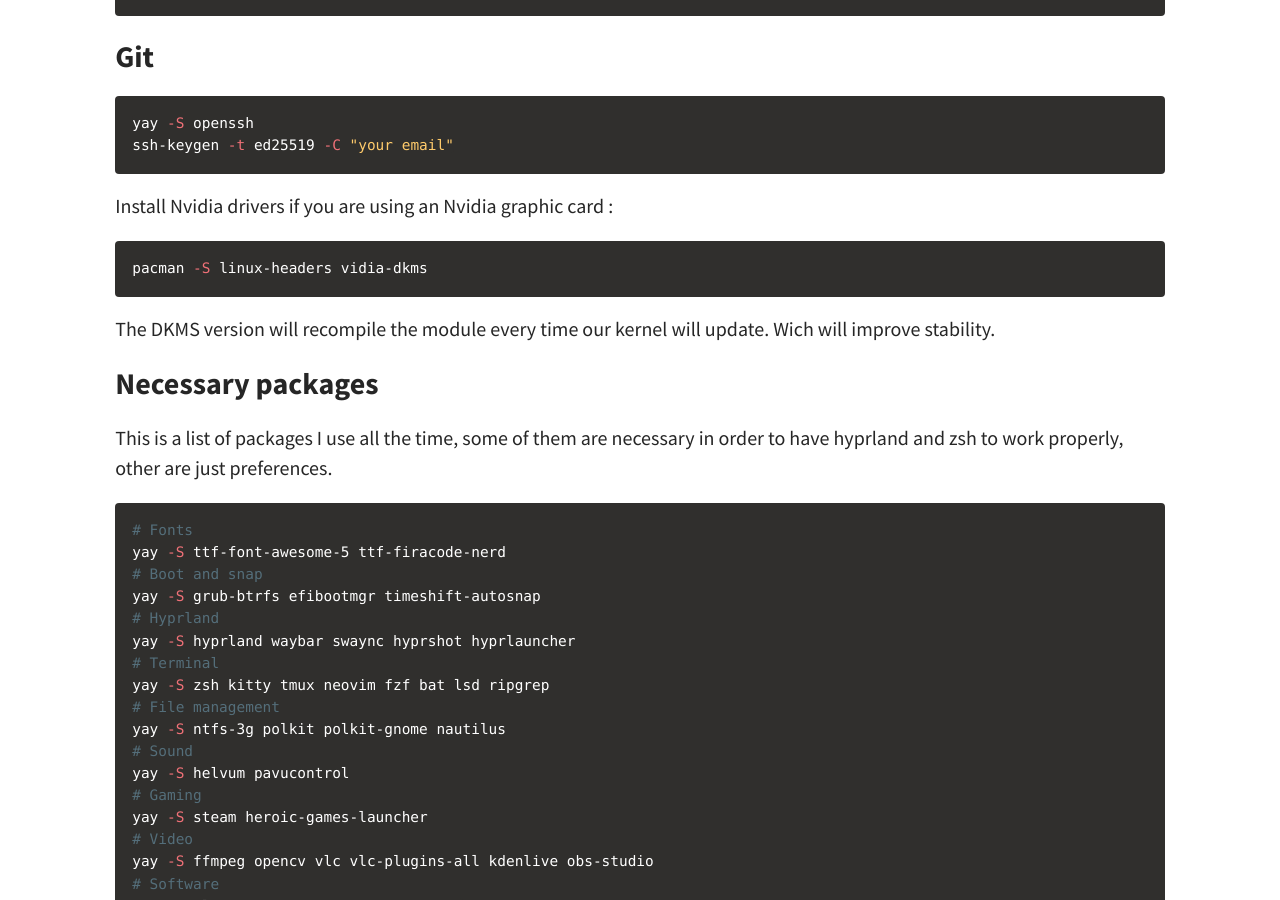
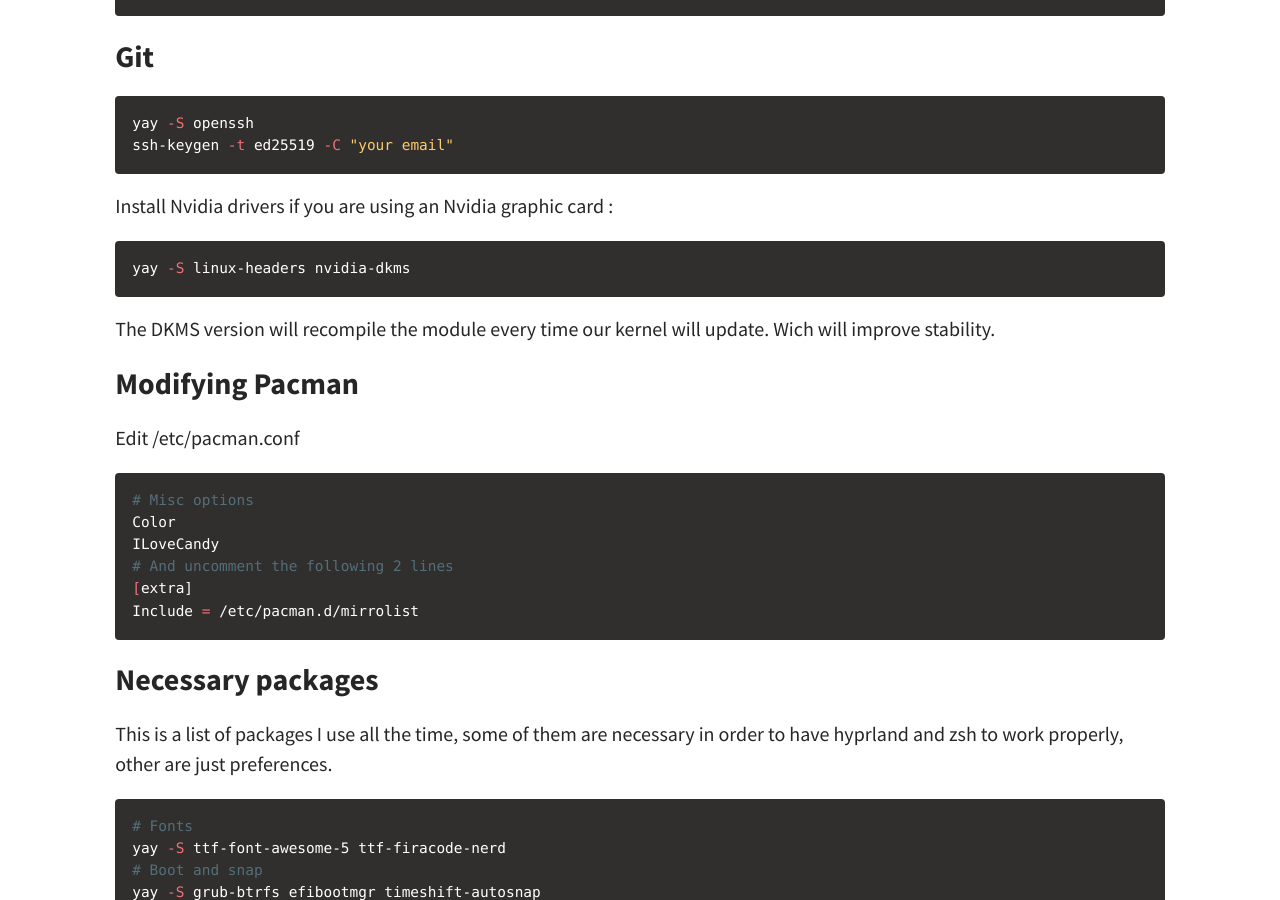
Before and after one commit to cristalcorp/cristalcorp.github.io, a Jekyll site: the page built from _posts/2024-12-14-Arch.md, in a window 1280 px wide and 900 px high, scrolled down 3911 px. Built offline with Jekyll 4.4.1, drawn with Linux system fonts in a browser that asks for light colours; a script that is not in the unit is left out.

Commit message:
Arch post install config

````diff
--- a/_posts/2024-12-14-Arch.md
+++ b/_posts/2024-12-14-Arch.md
@@ -93,9 +93,19 @@ ssh-keygen -t ed25519 -C "your email"
 ```
 Install Nvidia drivers if you are using an Nvidia graphic card :
 ```bash
-pacman -S linux-headers vidia-dkms
+yay -S linux-headers nvidia-dkms
 ```
 The DKMS version will recompile the module every time our kernel will update. Wich will improve stability.
+### Modifying Pacman
+Edit /etc/pacman.conf
+```bash
+# Misc options
+Color
+ILoveCandy
+# And uncomment the following 2 lines
+[extra]
+Include = /etc/pacman.d/mirrolist
+```
 ### Necessary packages
 This is a list of packages I use all the time, some of them are necessary in order to have hyprland and zsh to work properly, other are just preferences.
 ```bash
````
